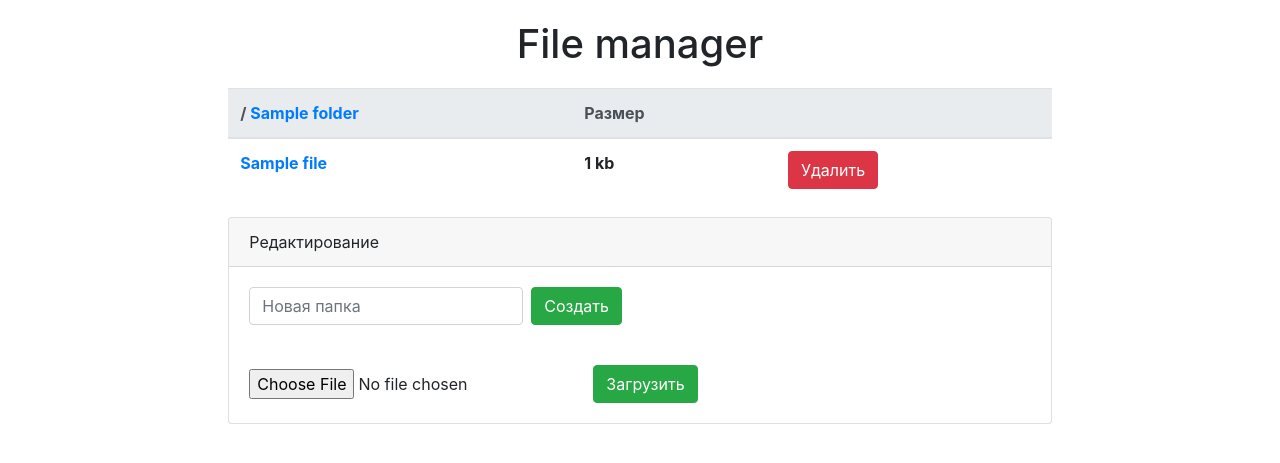
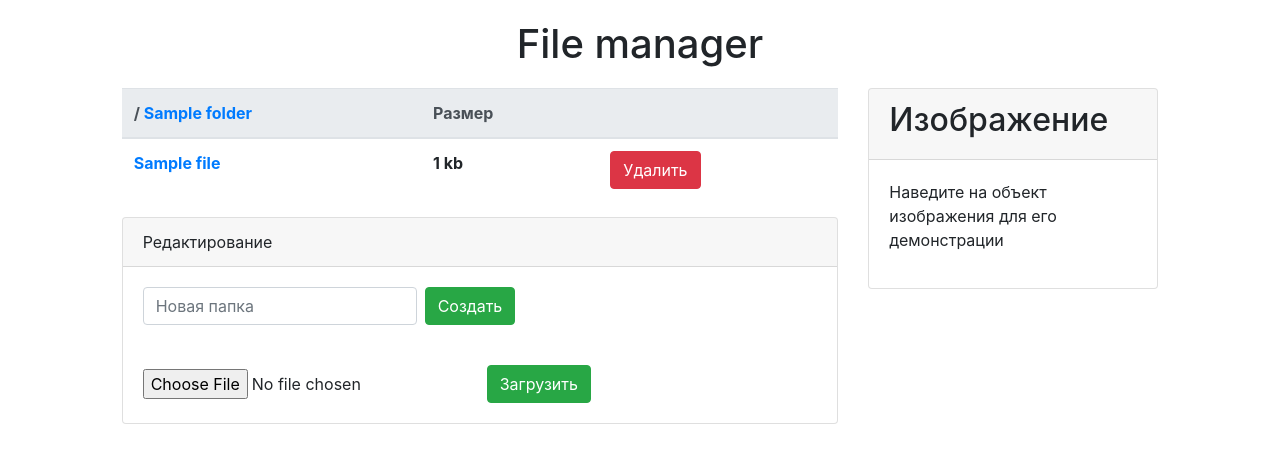
Before and after one commit to nikibor/File-manager, a Django app: template app/templates/file_manager/home.html in a window 1280 px wide. Shown: the top 463 px of the page. Run offline with Django 5.2, Linux system fonts and the light colour scheme; tables that the repository leaves empty hold one stand-in row (values such as "Sample post"); the template is opened without the code that fills it: values that come from a table or form of the project are taken from there, most other values are stand-ins (such as "Sample title", 1, 10 or a date in 2020); lists and menus that the app fills with data are empty; some libraries are stand-ins or nearby versions.

Commit message:
Добавлен размер файлов и отрисовка изображений при наведении

```diff
--- a/app/bia_prev/settings.py
+++ b/app/bia_prev/settings.py
@@ -69,6 +69,10 @@ TEMPLATES = [
     },
 ]
 
+STATICFILES_DIRS = (
+    os.path.join(BASE_DIR, "static"),
+)
+
 WSGI_APPLICATION = 'bia_prev.wsgi.application'
 
 # Database
--- a/app/templates/file_manager/home.html
+++ b/app/templates/file_manager/home.html
@@ -1,3 +1,4 @@
+{% load static %}
 <!DOCTYPE html>
 <html lang="en">
 <head>
@@ -14,8 +15,8 @@
         File manager
     </h1>
     <div class="row">
-        <div class="col-md-2"></div>
-        <div class="col-md-8">
+        <div class="col-md-1"></div>
+        <div class="col-md-7">
             <table class="table">
                 <thead class="thead-light">
                 <tr>
@@ -33,11 +34,13 @@
                 {% for file in files %}
                     <tr>
                         <th scope="row">
-                            <a href="/{{ file.link }}">{{ file.name }}</a>
+                            <a href="/{{ file.link }}"
+                               onmouseover="drawImage('{{ file.link }}')">
+                                {{ file.name }}
+                            </a>
                         </th>
                         <th scope="row">{{ file.size }} kb</th>
                         <th scope="row">
-
                             <a href="/delete/{{ file.link }}">
                                 <button type="button" class="btn btn-danger">
                                     Удалить
@@ -72,8 +75,33 @@
                 </div>
             </div>
         </div>
+        <div class="col-md-3">
+            <div class="card">
+                <div class="card-header">
+                    <h2>
+                        Изображение
+                    </h2>
+                </div>
+                <div class="card-body">
+                    <div id="img_preview">
+                        <p>
+                            Наведите на объект изображения для его демонстрации
+                        </p>
+                    </div>
+                </div>
+            </div>
+        </div>
     </div>
 </div>
+<script>
+    function drawImage(name) {
+        if ((/\.(gif|jpg|jpeg|tiff|png)$/i).test(name)) {
+            name = name.split('+').join('/');
+            link = '<img src="/static/' + name + '" style="width: 100%; height: 100%">';
+            document.getElementById("img_preview").innerHTML = link;
+        }
+    }
+</script>
 <script src="https://code.jquery.com/jquery-3.3.1.slim.min.js"
         integrity="sha384-q8i/X+965DzO0rT7abK41JStQIAqVgRVzpbzo5smXKp4YfRvH+8abtTE1Pi6jizo"
         crossorigin="anonymous"></script>
```
Also changed, not shown: app/file_manager/processes/content.py (+12 -3 lines).
